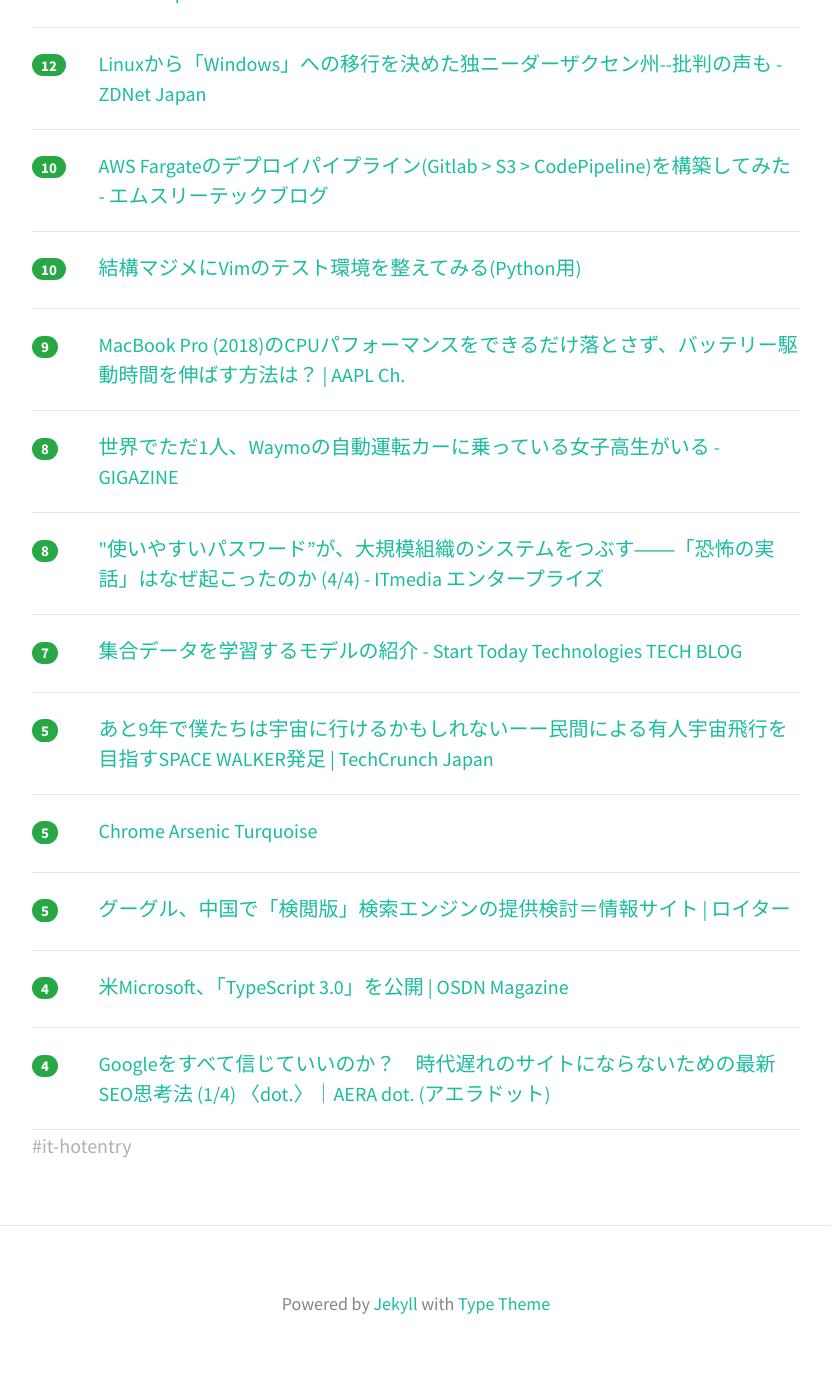
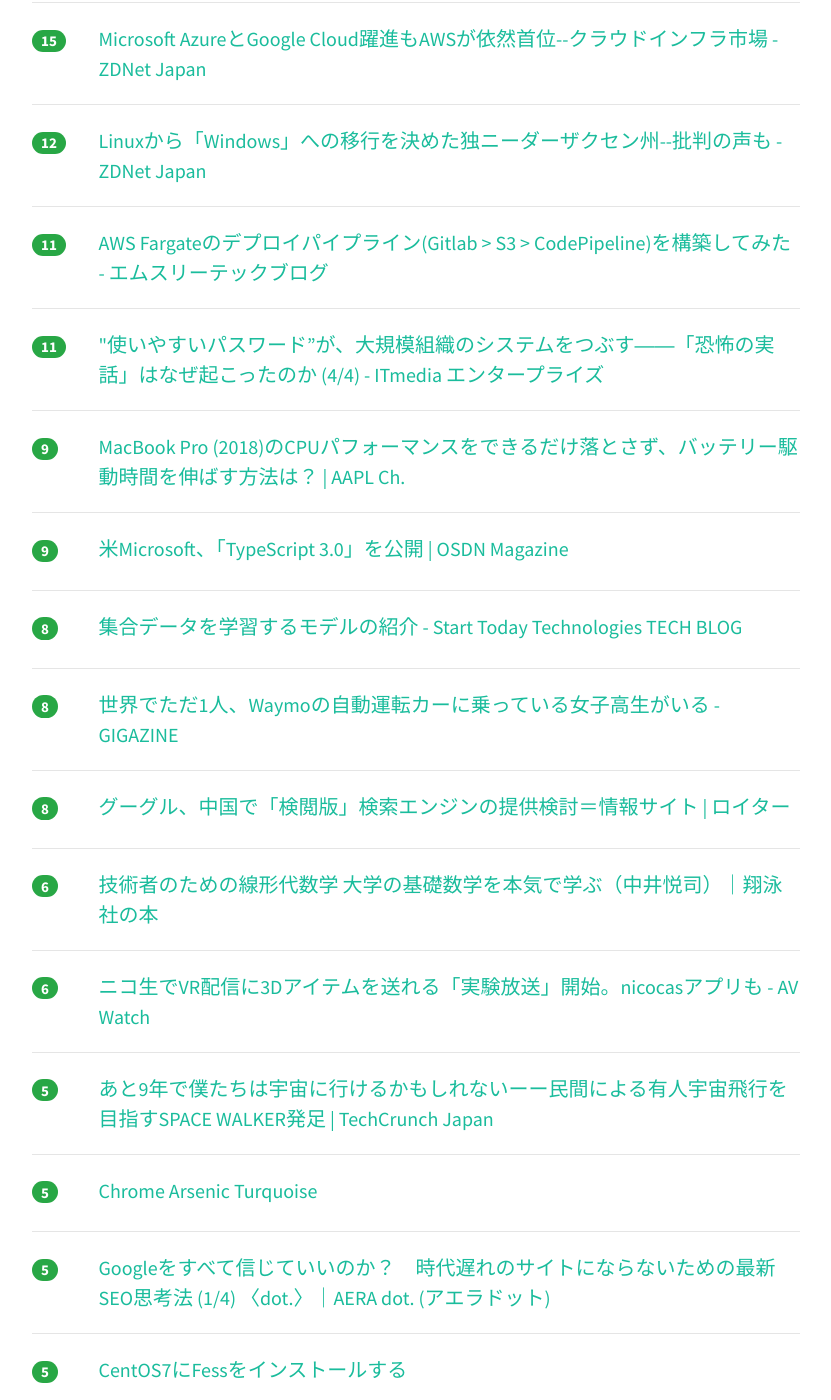
Before and after one commit to yatta47/hatena-matome-site, a Jekyll site: the page built from _posts/2018-08-02-hatena.md, in a window 1280 px wide and 1400 px high, scrolled down 526 px. Shown: the whole window, without its empty margins (224-1055 px from the left). Built offline with Jekyll 4.4.1, drawn with Linux system fonts in a browser that asks for light colours; nearby versions of some CDN libraries; some of the changed text lies outside the part shown.

Commit message:
Updated 2018-08-02

```diff
--- a/_posts/2018-08-02-hatena.md
+++ b/_posts/2018-08-02-hatena.md
@@ -12,7 +12,12 @@ tags: [it-hotentry]
 </div>
 <hr>
 <div class="row">
-<div class="col-1"><span class="badge badge-pill badge-success h2">14</span></div>
+<div class="col-1"><span class="badge badge-pill badge-success h2">21</span></div>
+<div class="col-11"><a href='https://qiita.com/lighttiger2505/items/96d4cda9074f9719bc82' target='_blank'>結構マジメにVimのテスト環境を整えてみる(Python用)</a></div>
+</div>
+<hr>
+<div class="row">
+<div class="col-1"><span class="badge badge-pill badge-success h2">15</span></div>
 <div class="col-11"><a href='https://japan.zdnet.com/article/35123218/' target='_blank'>Microsoft AzureとGoogle Cloud躍進もAWSが依然首位--クラウドインフラ市場 - ZDNet Japan</a></div>
 </div>
 <hr>
@@ -22,18 +27,28 @@ tags: [it-hotentry]
 </div>
 <hr>
 <div class="row">
-<div class="col-1"><span class="badge badge-pill badge-success h2">10</span></div>
+<div class="col-1"><span class="badge badge-pill badge-success h2">11</span></div>
 <div class="col-11"><a href='https://www.m3tech.blog/entry/elixir-fargate-impl-2' target='_blank'>AWS Fargateのデプロイパイプライン(Gitlab > S3 > CodePipeline)を構築してみた - エムスリーテックブログ</a></div>
 </div>
 <hr>
 <div class="row">
-<div class="col-1"><span class="badge badge-pill badge-success h2">10</span></div>
-<div class="col-11"><a href='https://qiita.com/lighttiger2505/items/96d4cda9074f9719bc82' target='_blank'>結構マジメにVimのテスト環境を整えてみる(Python用)</a></div>
+<div class="col-1"><span class="badge badge-pill badge-success h2">11</span></div>
+<div class="col-11"><a href='http://www.itmedia.co.jp/enterprise/articles/1808/01/news023_4.html' target='_blank'>"使いやすいパスワード”が、大規模組織のシステムをつぶす――「恐怖の実話」はなぜ起こったのか (4/4) - ITmedia エンタープライズ</a></div>
 </div>
 <hr>
 <div class="row">
 <div class="col-1"><span class="badge badge-pill badge-success h2">9</span></div>
 <div class="col-11"><a href='https://applech2.com/archives/20180801-macbook-pro-2018-low-power-mode.html' target='_blank'>MacBook Pro (2018)のCPUパフォーマンスをできるだけ落とさず、バッテリー駆動時間を伸ばす方法は？ | AAPL Ch.</a></div>
+</div>
+<hr>
+<div class="row">
+<div class="col-1"><span class="badge badge-pill badge-success h2">9</span></div>
+<div class="col-11"><a href='https://mag.osdn.jp/18/08/01/170000' target='_blank'>米Microsoft、「TypeScript 3.0」を公開 | OSDN Magazine</a></div>
+</div>
+<hr>
+<div class="row">
+<div class="col-1"><span class="badge badge-pill badge-success h2">8</span></div>
+<div class="col-11"><a href='https://tech.starttoday-tech.com/entry/learning_sets' target='_blank'>集合データを学習するモデルの紹介 - Start Today Technologies TECH BLOG</a></div>
 </div>
 <hr>
 <div class="row">
@@ -43,12 +58,17 @@ tags: [it-hotentry]
 <hr>
 <div class="row">
 <div class="col-1"><span class="badge badge-pill badge-success h2">8</span></div>
-<div class="col-11"><a href='http://www.itmedia.co.jp/enterprise/articles/1808/01/news023_4.html' target='_blank'>"使いやすいパスワード”が、大規模組織のシステムをつぶす――「恐怖の実話」はなぜ起こったのか (4/4) - ITmedia エンタープライズ</a></div>
+<div class="col-11"><a href='https://jp.reuters.com/article/idJPKBN1KM5GE' target='_blank'>グーグル、中国で「検閲版」検索エンジンの提供検討＝情報サイト | ロイター</a></div>
 </div>
 <hr>
 <div class="row">
-<div class="col-1"><span class="badge badge-pill badge-success h2">7</span></div>
-<div class="col-11"><a href='https://tech.starttoday-tech.com/entry/learning_sets' target='_blank'>集合データを学習するモデルの紹介 - Start Today Technologies TECH BLOG</a></div>
+<div class="col-1"><span class="badge badge-pill badge-success h2">6</span></div>
+<div class="col-11"><a href='https://www.shoeisha.co.jp/book/detail/9784798155364' target='_blank'>技術者のための線形代数学 大学の基礎数学を本気で学ぶ（中井悦司）｜翔泳社の本</a></div>
+</div>
+<hr>
+<div class="row">
+<div class="col-1"><span class="badge badge-pill badge-success h2">6</span></div>
+<div class="col-11"><a href='https://av.watch.impress.co.jp/docs/news/1136119.html' target='_blank'>ニコ生でVR配信に3Dアイテムを送れる「実験放送」開始。nicocasアプリも - AV Watch</a></div>
 </div>
 <hr>
 <div class="row">
@@ -63,16 +83,21 @@ tags: [it-hotentry]
 <hr>
 <div class="row">
 <div class="col-1"><span class="badge badge-pill badge-success h2">5</span></div>
-<div class="col-11"><a href='https://jp.reuters.com/article/idJPKBN1KM5GE' target='_blank'>グーグル、中国で「検閲版」検索エンジンの提供検討＝情報サイト | ロイター</a></div>
+<div class="col-11"><a href='https://dot.asahi.com/dot/2018072600045.html' target='_blank'>Googleをすべて信じていいのか？　時代遅れのサイトにならないための最新SEO思考法 (1/4) 〈dot.〉｜AERA dot. (アエラドット)</a></div>
+</div>
+<hr>
+<div class="row">
+<div class="col-1"><span class="badge badge-pill badge-success h2">5</span></div>
+<div class="col-11"><a href='https://kapibara-sos.net/archives/500' target='_blank'>CentOS7にFessをインストールする</a></div>
 </div>
 <hr>
 <div class="row">
 <div class="col-1"><span class="badge badge-pill badge-success h2">4</span></div>
-<div class="col-11"><a href='https://mag.osdn.jp/18/08/01/170000' target='_blank'>米Microsoft、「TypeScript 3.0」を公開 | OSDN Magazine</a></div>
+<div class="col-11"><a href='https://amijat.work/small-amount-automatic-bidding' target='_blank'>【Google広告の自動入札】月額10万円のアカウントで成果が改善した事例</a></div>
 </div>
 <hr>
 <div class="row">
 <div class="col-1"><span class="badge badge-pill badge-success h2">4</span></div>
-<div class="col-11"><a href='https://dot.asahi.com/dot/2018072600045.html' target='_blank'>Googleをすべて信じていいのか？　時代遅れのサイトにならないための最新SEO思考法 (1/4) 〈dot.〉｜AERA dot. (アエラドット)</a></div>
+<div class="col-11"><a href='https://qiita.com/monkeydaichan/items/299ba3c6b69c8f4c6c12' target='_blank'>[超簡単！]kubernetesでオートスケール</a></div>
 </div>
 <hr>
```
Also changed, not shown: other parts of _posts/2018-08-02-hatena.md (+2 -2 lines).
